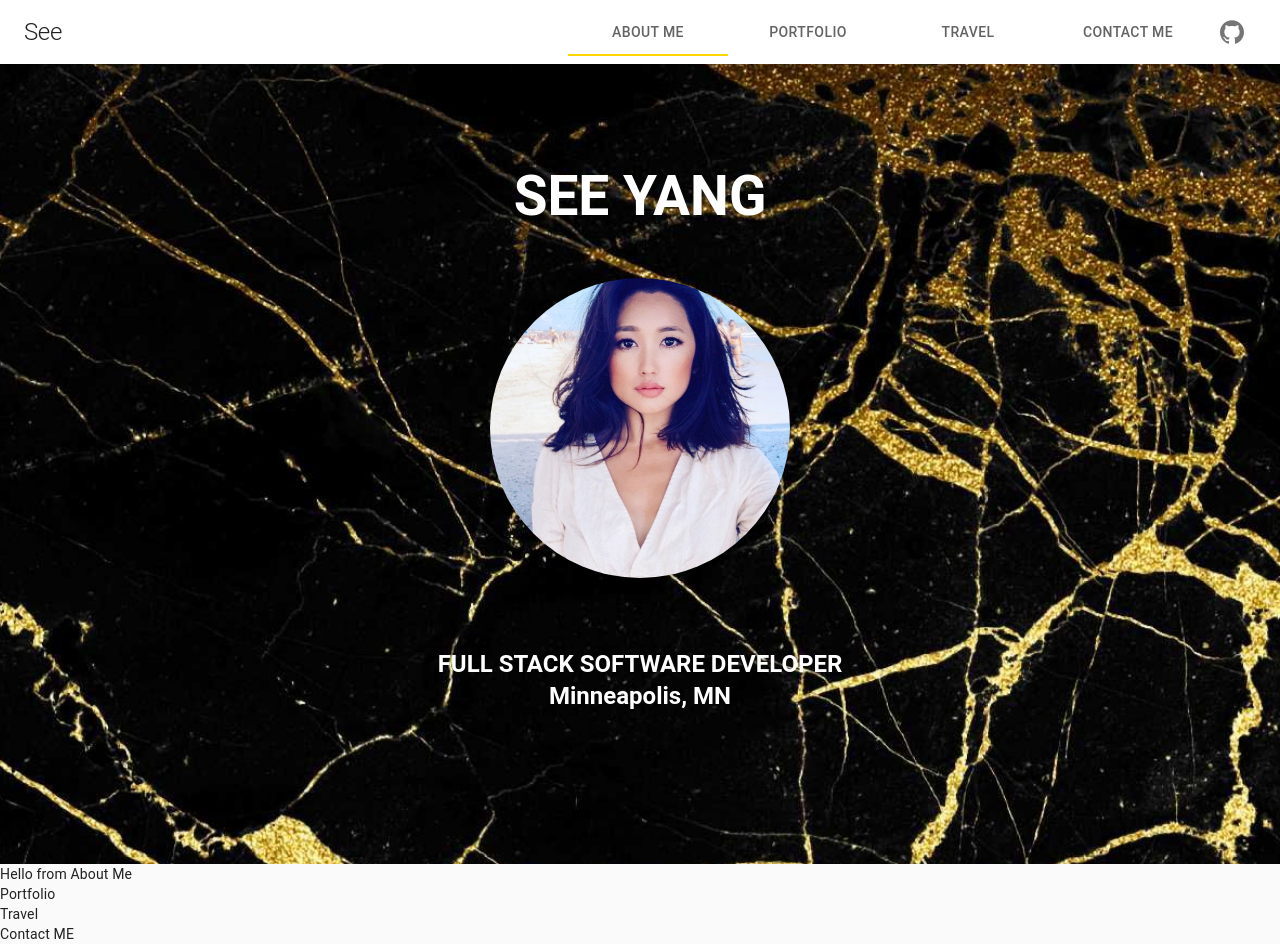
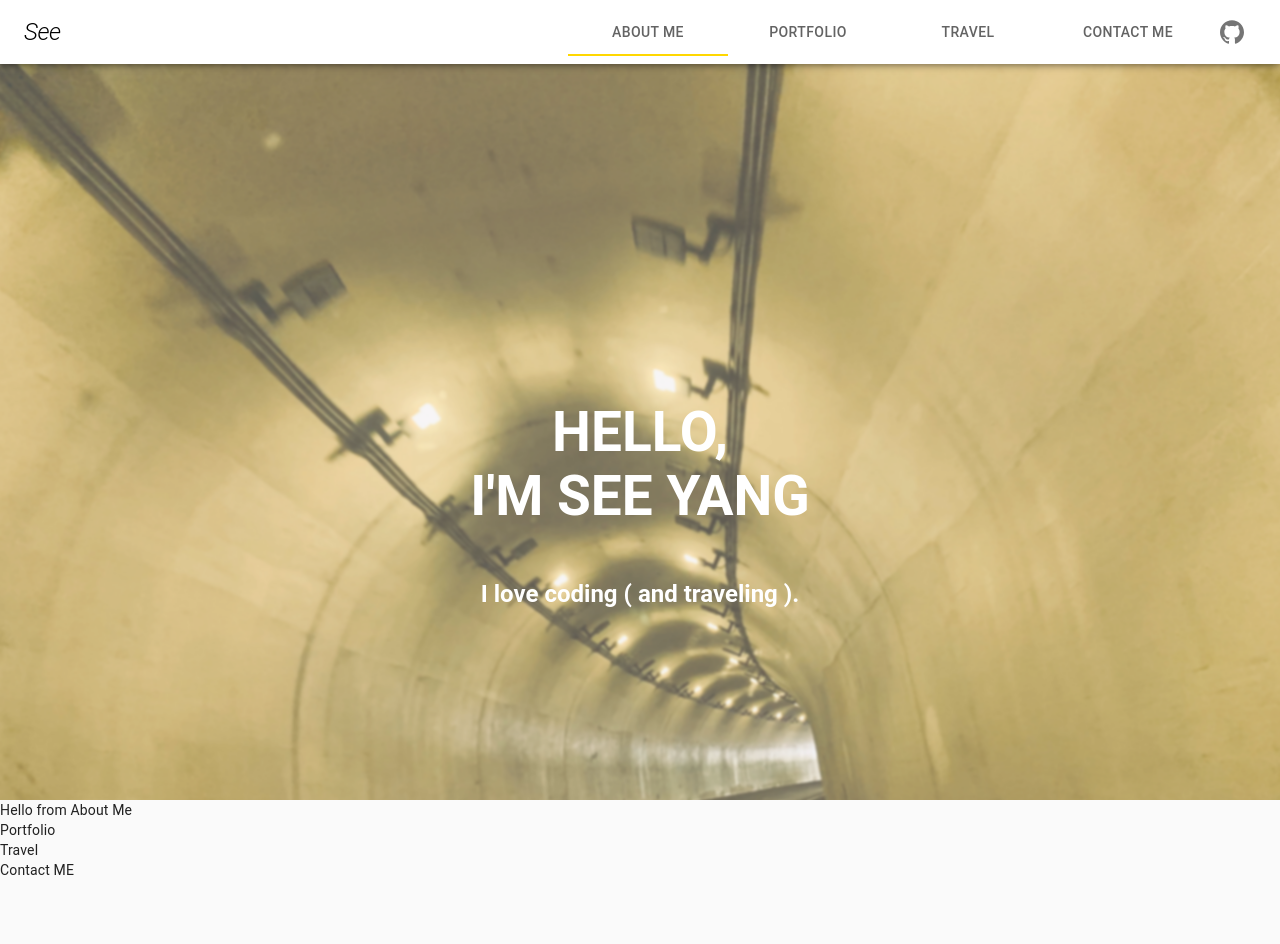
Before and after one commit to paperjoob/personal_website_see, a React (Create React App) app: page / in a window 1280 px wide. After the commit the page ends 880 px from the top, so only its background shows below. Built offline with nearby package versions, Linux system fonts and the light colour scheme.

Commit message:
changed main.js background

```diff
--- a/src/App.js
+++ b/src/App.js
@@ -17,10 +17,12 @@ function App() {
       <CssBaseline />
         <NavBar />
         <Parallax
-          blur={0}
-          bgImage={require('./Images/blackgold.jpg')}
-          bgImageAlt="the cat"
-          strength={500}>
+          blur={1}
+          bgImage={require('./Images/drive.JPG')}
+          bgImageAlt="main gold background"
+          strength={200}
+          bgImageStyle={{opacity: '0.7'}}
+          >
           <Main />
         </Parallax>
 
--- a/src/Main/Main.js
+++ b/src/Main/Main.js
@@ -10,22 +10,19 @@ const styles = theme => ({
 	root: {
 		width: '100vw',
 		height: '100vh',
-		paddingTop: '50px',
+		paddingTop: '150px',
 		margin: 'auto',
-	},
-	backgroundColor: {
-		backgroundColor: theme.palette.background.paper
 	},
 	profile: {
 		height: '300px',
-		width: '300px',
+		width: '280px',
 		margin: 'auto'
 	},
 	title: {
 		fontWeight: 'bolder',
         textTransform: 'uppercase',
         color: 'white',
-        margin: '50px',
+        marginTop: '250px',
         fontSize: 55
     },
     text: {
@@ -44,26 +41,25 @@ class Main extends Component {
         return (
             <Element name="Main" className="Main">
                 <Grid className={classes.root}>
-                <Grid item xs={12}>
+                    <Grid item xs={12}>
                         <Typography
                             variant='h3'
                             align='center'
                             className={classes.title}>
-                            See Yang
+                            Hello,
+                            <br />
+                            I'm See Yang
                         </Typography>
 					</Grid>
-                    <Grid item xs={12}>
+                    {/* <Grid item xs={12}>
 						<Avatar src={Profile} className={classes.profile} />
-					</Grid>
-                    <br />
+					</Grid> */}
                     <Grid item xs={12}>
 							<Typography
 								variant='h5'
 								align='center'
 								className={classes.text}>
-								FULL STACK SOFTWARE DEVELOPER
-                                <br />
-                                Minneapolis, MN
+								I love coding ( and traveling ).
 							</Typography>
 						</Grid>
 
--- a/src/NavBar/NavBar.js
+++ b/src/NavBar/NavBar.js
@@ -37,6 +37,9 @@ import NavTab from './NavTab';
         },
         fontSize: 24,
         flexGrow: 1,
+        color: 'black',
+        fontWeight: 'medium',
+        fontStyle: 'italic',
     },
   });
 
@@ -67,7 +70,7 @@ class NavBar extends Component {
         return (
             <div className={classes.root}>
             <ThemeProvider theme={theme}>
-            <AppBar position="static">
+            <AppBar position="fixed">
                 <Toolbar>
                 <Typography variant="h1" className={classes.title}>
                     See
```
Also changed, not shown: src/Images/drive.JPG (added).
